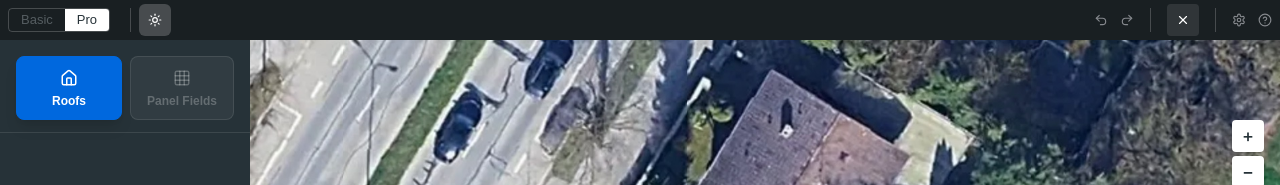
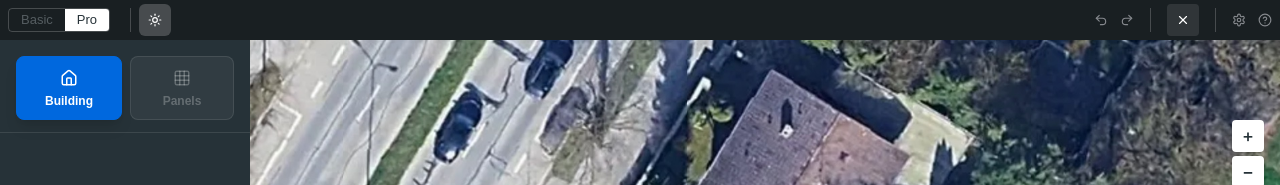
Before and after one commit to Rowted/roof-panel-prototype, a React (Vite) app: page / in a window 1280 px wide. Shown: the top 185 px of the page. Built offline with nearby package versions, Linux system fonts and the light colour scheme.

Commit message:
Rename stage switch tabs to Building / Panels

```diff
--- a/src/app/components/Sidebar.tsx
+++ b/src/app/components/Sidebar.tsx
@@ -86,7 +86,7 @@ export function Sidebar({
             }`}
           >
             <Home size={18} />
-            <span className="text-[12px] font-semibold leading-none">Roofs</span>
+            <span className="text-[12px] font-semibold leading-none">Building</span>
           </button>
 
           <div className="flex-1 relative group">
@@ -101,7 +101,7 @@ export function Sidebar({
               }`}
             >
               <Grid3X3 size={18} />
-              <span className="text-[12px] font-semibold leading-none">Panel Fields</span>
+              <span className="text-[12px] font-semibold leading-none">Panels</span>
             </button>
             {roofs.length === 0 && (
               <div className="absolute left-1/2 -translate-x-1/2 bottom-full mb-2 w-44 bg-[#151b1e] text-white/80 text-[11px] font-['Figtree',sans-serif] px-3 py-2 rounded shadow-lg pointer-events-none opacity-0 group-hover:opacity-100 transition-opacity z-50 text-center leading-snug">
```
